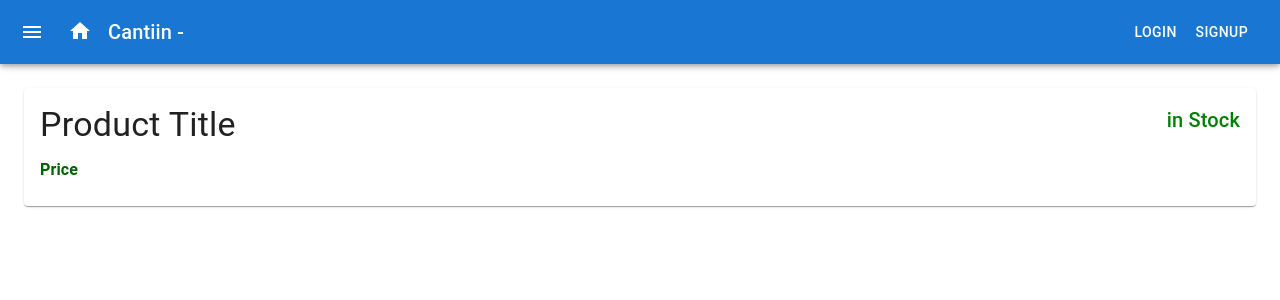
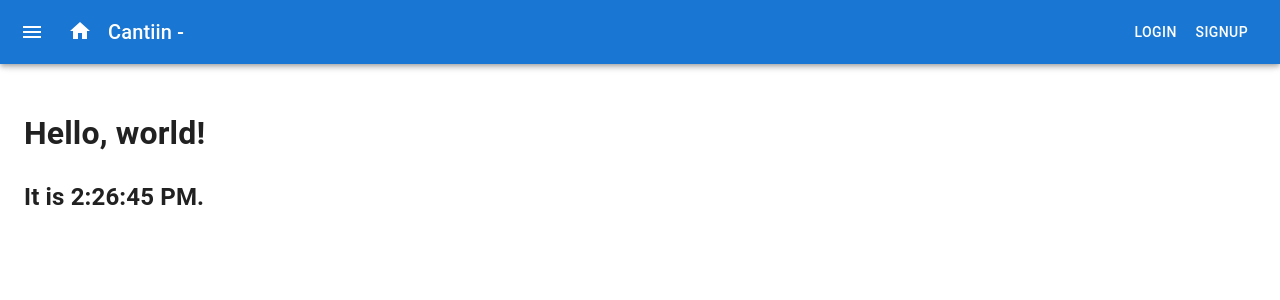
Before and after one commit to OmarThinks/Cantiin-React-MaterialUI, a React (Create React App) app in the folder Cantiin-React-MaterialUI/: page /test in a window 1280 px wide. Shown: the top 300 px of the page. Built offline with nearby package versions, Linux system fonts and the light colour scheme; no server answers.

Commit message:
Updated test route

```diff
--- a/Cantiin-React-MaterialUI/src/Routes/Test.js
+++ b/Cantiin-React-MaterialUI/src/Routes/Test.js
@@ -1,33 +1,20 @@
 import * as React from 'react';
-import Card from '@mui/material/Card';
-import CardActions from '@mui/material/CardActions';
-import CardContent from '@mui/material/CardContent';
-import CardMedia from '@mui/material/CardMedia';
-import Button from '@mui/material/Button';
-import Typography from '@mui/material/Typography';
-import { Container } from '@mui/material';
-
-export default function ImgMediaCard() {
-  return (
-    <Card >
-
-      <CardContent >
 
 
-        <div style={{display:"flex"}}>
-        <Typography gutterBottom variant="h4" component="div" sx={{flexGrow:1}}>
-          Product Title
-        </Typography>
-        <Typography gutterBottom variant="h6" component="div" sx={{color:"green"}}>
-          in Stock
-        </Typography>
-        </div>
+ class Clock extends React.Component {
+  constructor(props) {
+    super(props);
+    this.state = {date: new Date()};
+  }
 
-        <Typography variant="body1" color="text.secondary" sx={{color:"darkgreen", fontWeight:"bold"}}>
-          Price
-        </Typography>
-      </CardContent>
+  render() {
+    return (
+      <div>
+        <h1>Hello, world!</h1>
+        <h2>It is {this.state.date.toLocaleTimeString()}.</h2>
+      </div>
+    );
+  }
+}
 
-    </Card>
-  );
-}
+export default Clock;
```
